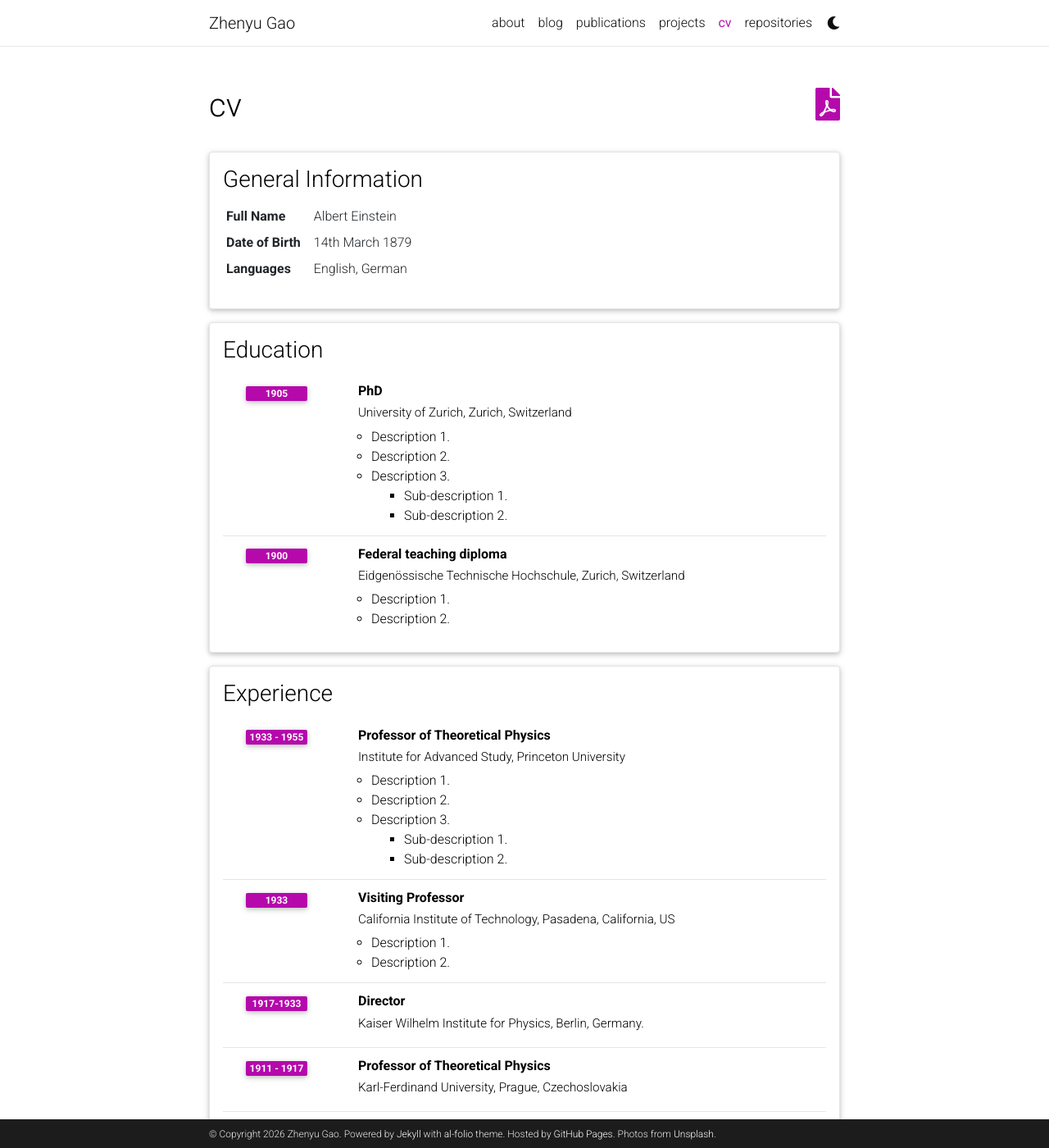
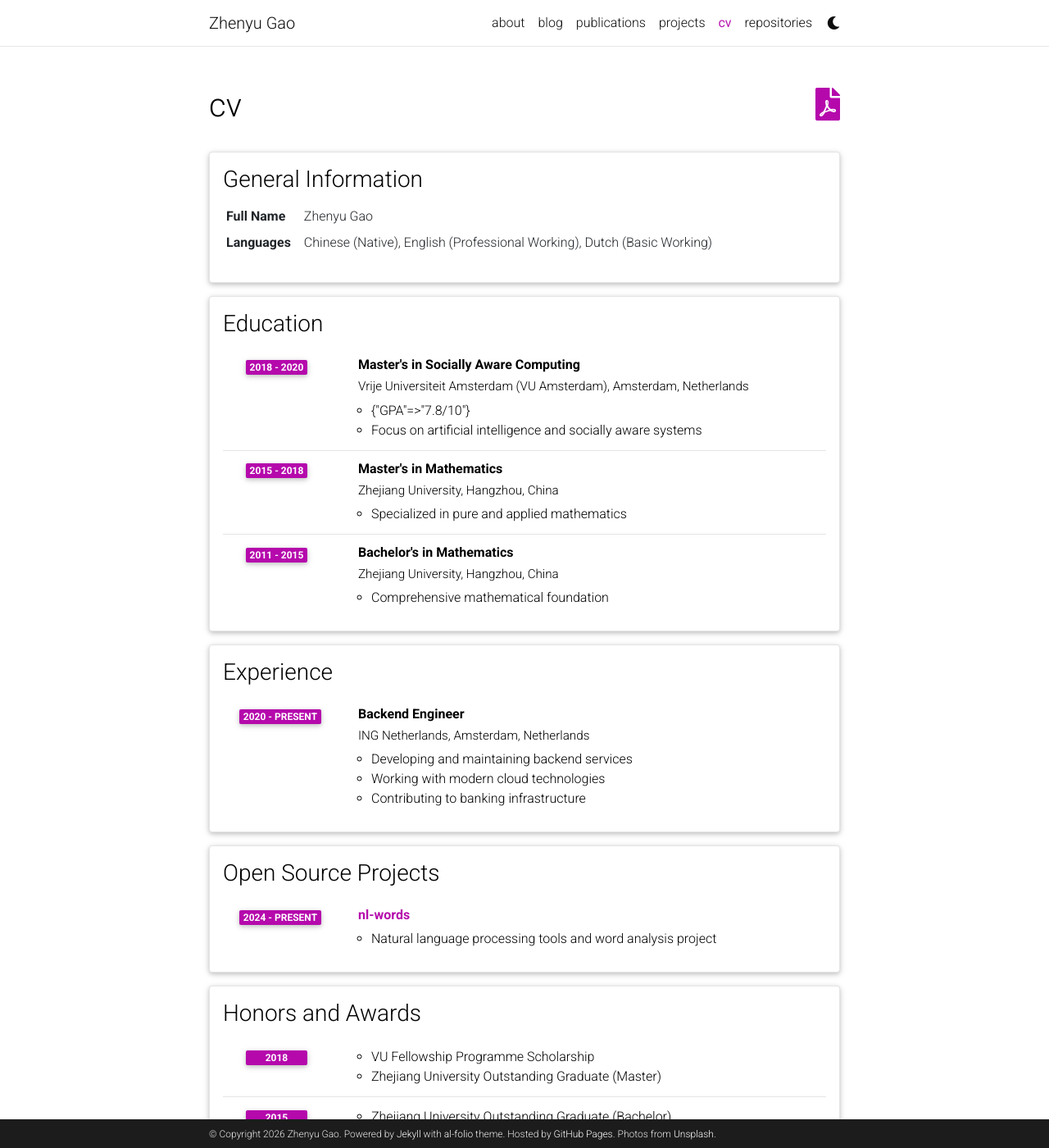
Before and after one commit to lafengxiaoyu/lafengxiaoyu.github.io, a Jekyll site: the page built from _pages/cv.md, in a window 1280 px wide and 1400 px high. Shown: the whole window at 82% size. Built offline with Jekyll 4.4.1, drawn with Linux system fonts in a browser that asks for light colours; comment, search, counter and statistics services are not loaded; a style sheet for code colours, icons or effects is not loaded; some of the changed text lies outside the part shown.

Commit message:
Update CV with real information

```diff
--- a/_data/cv.yml
+++ b/_data/cv.yml
@@ -2,96 +2,87 @@
   type: map
   contents:
     - name: Full Name
-      value: Albert Einstein
-    - name: Date of Birth
-      value: 14th March 1879
+      value: Zhenyu Gao
     - name: Languages
-      value: English, German
+      value: Chinese (Native), English (Professional Working), Dutch (Basic Working)
 
 - title: Education
   type: time_table
   contents:
-    - title: PhD
-      institution: University of Zurich, Zurich, Switzerland
-      year: 1905
+    - title: Master's in Socially Aware Computing
+      institution: Vrije Universiteit Amsterdam (VU Amsterdam), Amsterdam, Netherlands
+      year: 2018 - 2020
       description:
-        - Description 1.
-        - Description 2.
-        - title: Description 3.
-          contents:
-            - Sub-description 1.
-            - Sub-description 2.
-    - title: Federal teaching diploma
-      institution: Eidgenössische Technische Hochschule, Zurich, Switzerland
-      year: 1900
+        - GPA: 7.8/10
+        - Focus on artificial intelligence and socially aware systems
+    - title: Master's in Mathematics
+      institution: Zhejiang University, Hangzhou, China
+      year: 2015 - 2018
       description:
-        - Description 1.
-        - Description 2.
+        - Specialized in pure and applied mathematics
+    - title: Bachelor's in Mathematics
+      institution: Zhejiang University, Hangzhou, China
+      year: 2011 - 2015
+      description:
+        - Comprehensive mathematical foundation
 
 - title: Experience
   type: time_table
   contents:
-    - title: Professor of Theoretical Physics
-      institution: Institute for Advanced Study, Princeton University
-      year: 1933 - 1955
+    - title: Backend Engineer
+      institution: ING Netherlands, Amsterdam, Netherlands
+      year: 2020 - Present
       description:
-        - Description 1.
-        - Description 2.
-        - title: Description 3.
-          contents:
-            - Sub-description 1.
-            - Sub-description 2.
-    - title: Visiting Professor
-      institution: California Institute of Technology, Pasadena, California, US
-      year: 1933
-      description:
-        - Description 1.
-        - Description 2.
-
-    - title: Director
-      institution: Kaiser Wilhelm Institute for Physics, Berlin, Germany.
-      year: 1917-1933
-
-    - title: Professor of Theoretical Physics
-      institution: Karl-Ferdinand University, Prague, Czechoslovakia
-      year: 1911 - 1917
-      description:
-
-    - title: Associate Professor of Theoretical Physics
-      institution: University of Zurich, Zurich, Switzerland
-      year: 1909 - 1911
+        - Developing and maintaining backend services
+        - Working with modern cloud technologies
+        - Contributing to banking infrastructure
 
 - title: Open Source Projects
   type: time_table
   contents:
-    - title: <a href="https://github.com/alshedivat/al-folio">al-folio</a>
-      year: 2015-now
-      description: A beautiful, simple, clean, and responsive Jekyll theme for academics.
+    - title: <a href="https://github.com/lafengxiaoyu/nl-words">nl-words</a>
+      year: 2024 - Present
+      description: Natural language processing tools and word analysis project
 
 - title: Honors and Awards
   type: time_table
   contents:
-    - year: 1921
+    - year: 2018
       items:
-        - Nobel Prize in Physics
-        - Matteucci Medal
-    - year: 2029
+        - VU Fellowship Programme Scholarship
+        - Zhejiang University Outstanding Graduate (Master)
+    - year: 2015
       items:
-        - Max Planck Medal
+        - Zhejiang University Outstanding Graduate (Bachelor)
+    - year: 2010
+      items:
+        - First Prize in National High School Biology League
 
 - title: Academic Interests
   type: nested_list
   contents:
-    - title: Topic 1.
+    - title: Neural Networks and Deep Learning
       items:
-        - Description 1.
-        - Description 2.
-    - title: Topic 2.
+        - Neural network architectures
+        - Deep learning algorithms
+        - Neural evolution
+    - title: Evolutionary Computation
       items:
-        - Description 1.
-        - Description 2.
+        - Genetic algorithms
+        - Multi-class classification
+        - NEAT-based methods
+    - title: Backend Engineering
+      items:
+        - Cloud-native development
+        - Microservices architecture
+        - AI integration in systems
 
-- title: Other Interests
+- title: Certifications
   type: list
   contents:
-    - <u>Hobbies:</u> Hobby 1, Hobby 2, etc.
+    - Red Hat OpenShift Administration III: Scaling Deployments in the Enterprise (DO380) - May 2025
+    - Blue Security Champion - ING, May 2023
+    - IBM MQ Developer Essentials - November 2022
+    - Spring Integration: Getting Started - November 2021
+    - Applied AI with DeepLearning - Coursera, January 2020
+    - Neural Networks and Deep Learning - Coursera, November 2019
```
